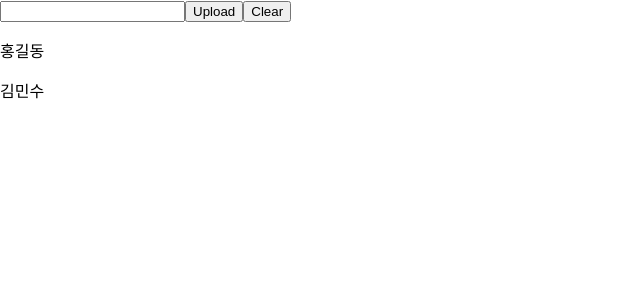
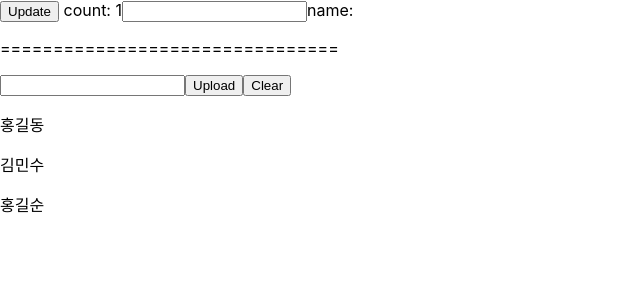
Before and after one commit to ryussjxtest/react_hook, a React (Create React App) app: page / in a window 1280 px wide. Shown: the top 300 px of the page, without its empty margins (0-640 px from the left). Built offline with nearby package versions, Linux system fonts and the light colour scheme.

Commit message:
no dependecy array..계속 불림

```diff
--- a/src/App.js
+++ b/src/App.js
@@ -1,37 +1,16 @@
-import logo from './logo.svg';
 import './App.css';
 import { useState } from 'react';
+import UseState from './hooktest/UseState';
+import UseEffect from './hooktest/UseEffect';
 
-const heavyWork = ()=>{
-  console.log("엄청 무겁다고 생각되는 작업이라고 .....!!!")
-  return ['홍길동', '김민수']
-}
 
 function App() {
-//  const [names, setNames] = useState(heavyWork());
-  const [names, setNames] = useState(()=>{
-    return heavyWork();
-  });
-  const [input, setInput] = useState('');
-
- const handleInputChange = (e) =>{
-  setInput(e.target.value);
-  // console.log(input)
- }
  return(
     <div>
-     <input type="text" value={input} onChange={handleInputChange}/>
-     <button onClick={()=>{
-      console.log("Upload button clicked", input);
-      setNames([input, ...names]);
-     }}> Upload </button>
-     <button onClick={()=>{
-      console.log("Clear button clicked");
-      setNames([]);
-     }}> Clear </button>
-     {names.map((name, idx )=>{
-      return <p key={idx}>{name}</p>
-     })}
+      <UseEffect />
+      <div> <p> ================================ </p></div>
+
+      <UseState />
     </div>
   );
 }
--- /dev/null
+++ b/src/hooktest/UseEffect.js
@@ -0,0 +1,55 @@
+import { useEffect, useState } from "react"
+
+///////////////////////////////////////////////////////////////////////////////
+// useEffect   => clean Up작업은 return으로 정의.
+// useEffect 1. 처음 로딩, 그리고 렌더링될때마다.
+// useEffect(()=>{
+//   // 작업
+//   return () =>{ // 클린업 작업
+//   }
+// });
+
+
+// // useEffect 2. 처음 로딩, 그리고 배열(dependency) 안의 요소가 변경되었을때
+// useEffect(()=>{
+//   // 작업
+//   return () =>{ // 클린업 작업
+//   }
+// }, [value]); // dependency array
+
+// // useEffect 3. 처음 로딩 한번 ( 빈 배열(dependency))
+// useEffect(()=>{
+//   // 작업
+//   return () =>{ // 클린업 작업
+//   }
+// }, []); // dependency array가 null...
+
+
+
+export default function UseEffect(){
+  const [count, setCount] = useState(1);
+  const [name, setName] = useState("");
+
+  // 랜더링 될때 마다 매번 실행됨
+  // 전체 페이지는 아니고...UseEffect()  페이지(Component)가 랜더링 될때만....
+  useEffect(()=>{
+    console.log('useEffect /wo second factor..');
+  }
+  );
+  const handleCountUpdate =() =>{
+    setCount(count + 1);
+  }
+  const handleInputChange = (e) => {
+    setName(e.target.value);
+  }
+  return(
+    <>
+      <div>
+        <button onClick={handleCountUpdate}> Update </button>
+        <span> count: {count}</span>
+        <input type="text" value = {name} onChange={handleInputChange}/>
+        <span>name:{name}</span>
+      </div>
+    </>
+  )
+}
--- /dev/null
+++ b/src/hooktest/UseState.js
@@ -0,0 +1,45 @@
+import { useState } from "react";
+
+const heavyWork = ()=>{
+  console.log("엄청 무겁다고 생각되는 작업이라고 .....!!!")
+  return ['홍길동', '김민수', '홍길순']
+}
+
+
+
+export default function UseState(){
+  //  const [names, setNames] = useState(heavyWork());
+  // 1. 매번 렌더링될때마다 무거운 작업을 호출해야 한다면..
+  //    아래와 같이 callback으로 호출하는것이 좋다. heavy 작업이 변경되었을때만이 호출된다.
+  // 2. 또한 업데이트 되어야 하는 값이 그 이전값을 포함하는 경우도 마찬가지 이다.
+  const [names, setNames] = useState(()=>{
+    return heavyWork();
+  });
+  const [input, setInput] = useState('');
+
+  const handleInputChange = (e) =>{
+  setInput(e.target.value);
+  // console.log(input)
+  }
+
+  return (
+    <div>
+     <input type="text" value={input} onChange={handleInputChange}/>
+     <button onClick={()=>{
+      console.log("Upload button clicked", input);
+      // setNames([input, ...names]);
+        setNames((prev)=>{
+          console.log(...prev)
+          return [input, ...prev];
+        })
+     }}> Upload </button>
+     <button onClick={()=>{
+        console.log("Clear button clicked");
+        setNames([]);
+     }}> Clear </button>
+     {names.map((name, idx )=>{
+      return <p key={idx}>{name}</p>
+     })}
+    </div>
+  )
+}
```
